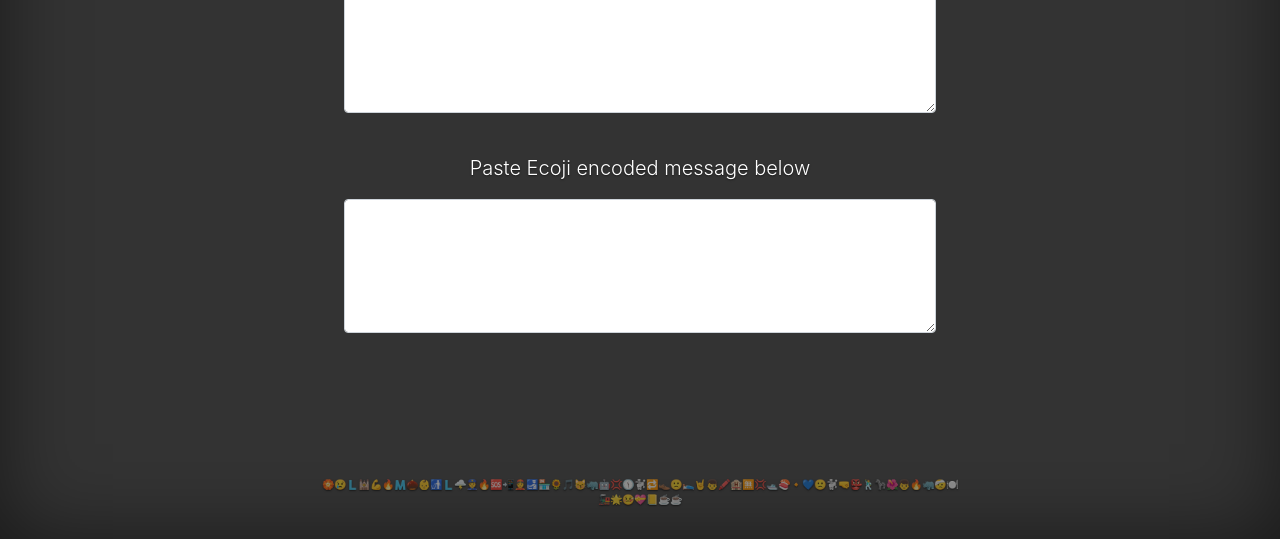
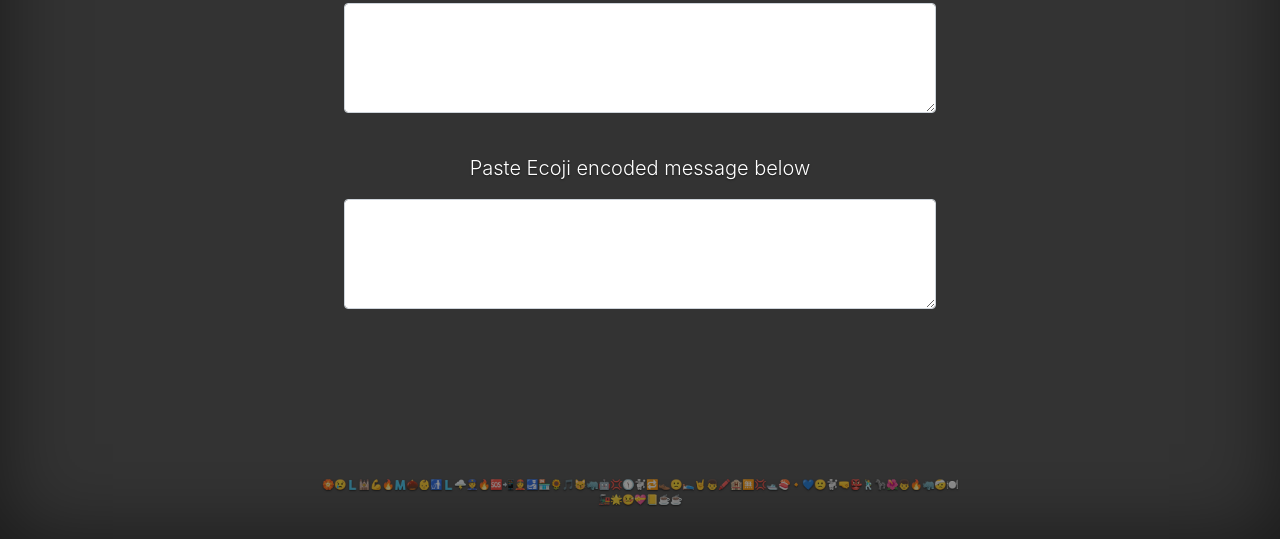
Before and after one commit to keith-turner/ecoji, a plain HTML site: page index.html in a window 1280 px wide. Shown: the part 261-800 px from the top of the page. Drawn offline with nearby package versions, Linux system fonts and the light colour scheme; no server answers.

Commit message:
Make page smaller

```diff
--- a/index.html
+++ b/index.html
@@ -43,11 +43,11 @@
   			</header>
 			<main role="main" class="inner cover">
 				<p class="lead"> Enter message to encode using <a href="https://github.com/keith-turner/ecoji">Ecoji</a> below.</p>
-				<textarea id="plain" class="form-control" rows="5" oninput="doEncode()"></textarea>
+				<textarea id="plain" class="form-control" rows="4" oninput="doEncode()"></textarea>
 				<br/>
 				<p/>
 				<p class="lead">Paste Ecoji encoded message below</p>
-				<textarea id="encoded" class="form-control" rows="5" oninput="doDecode()"></textarea>
+				<textarea id="encoded" class="form-control" rows="4" oninput="doDecode()"></textarea>
 			</main>
 
 
```
